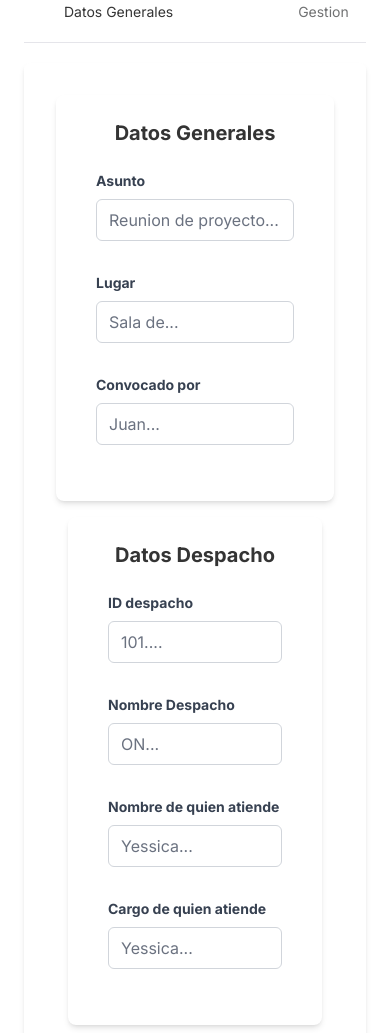
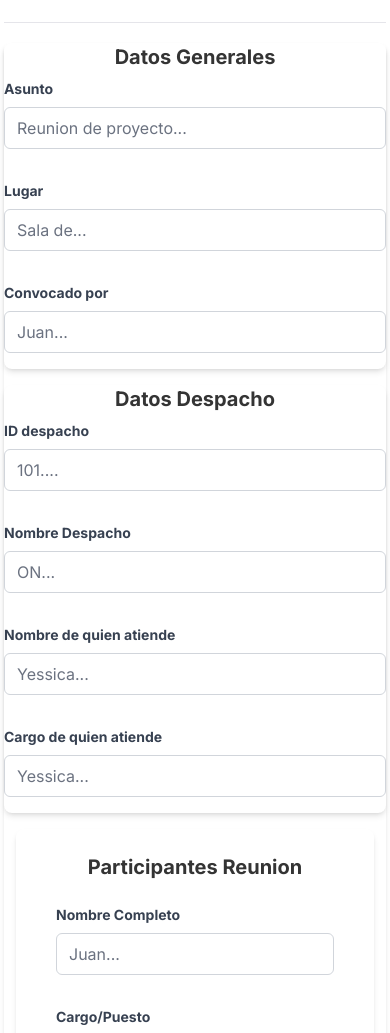
Before and after one commit to javiermatias/moi, a Next.js app: page /agente/dashboard/datos in a window 390 px wide. Shown: the part 264-1297 px from the top of the page. Built offline with nearby package versions, Linux system fonts and the light colour scheme; no server answers; a web font is replaced by a local one.

Commit message:
fix padding

```diff
--- a/app/(roles)/agente/dashboard/(bitacora)/datos/page.tsx
+++ b/app/(roles)/agente/dashboard/(bitacora)/datos/page.tsx
@@ -118,14 +118,14 @@ export default function DatosGenerales() {
     return (
         <>
 
-            <div className="container mx-auto py-8">
+            <div className="w-full container mx-auto py-8">
                 <Step id={numbStep}></Step>
                 <hr />
-                <form onSubmit={handleSubmit(onSubmit)} className="w-full max-w-2xl mx-auto bg-white p-8 rounded-md shadow-md">
+                <form onSubmit={handleSubmit(onSubmit)} className="w-full max-w-2xl mx-auto bg-white p-0 md:p-8 rounded-md shadow-md">
 
-                    <div className="bg-white rounded-lg shadow-md p-6 mb-4 ">
+                    <div className="bg-white rounded-lg shadow-md  mb-4 w-full p-0 md:p-6">
                         <h5 className="text-xl font-bold mb-2 text-center">Datos Generales</h5>
-                        <div className="grid grid-cols-1 md:grid-cols-2 gap-4 p-4">
+                        <div className="grid grid-cols-1 md:grid-cols-2 gap-4 w-full p-0 md:p-6">
 
                             <div className="mb-4">
                                 <label className="block text-gray-700 text-sm font-bold mb-2" htmlFor="asunto">
@@ -194,9 +194,9 @@ export default function DatosGenerales() {
                     </div>
 
 
-                    <div className="bg-white rounded-lg shadow-md p-6 mb-4 mx-3">
+                    <div className="bg-white rounded-lg shadow-md  mb-4 w-full p-0 md:p-6">
                         <h5 className="text-xl font-bold mb-2 text-center">Datos Despacho</h5>
-                        <div className="grid grid-cols-1 md:grid-cols-2 gap-4 p-4">
+                        <div className="grid grid-cols-1 md:grid-cols-2 gap-4 w-full p-0 md:p-6">
 
                             <div className="mb-4">
                                 <label className="block text-gray-700 text-sm font-bold mb-2" htmlFor="despacho">
--- a/app/(roles)/agente/dashboard/layout.tsx
+++ b/app/(roles)/agente/dashboard/layout.tsx
@@ -15,7 +15,7 @@ export default async function Layout({ children }: { children: React.ReactNode }
       <div className="w-full flex-none md:w-64">
         <SideNav />
       </div>
-      <div className="flex-grow p-6 md:overflow-y-auto md:p-12">{children}</div>
+      <div className="flex-grow p-1 md:overflow-y-auto md:p-12">{children}</div>
 
     </div>
 
```
